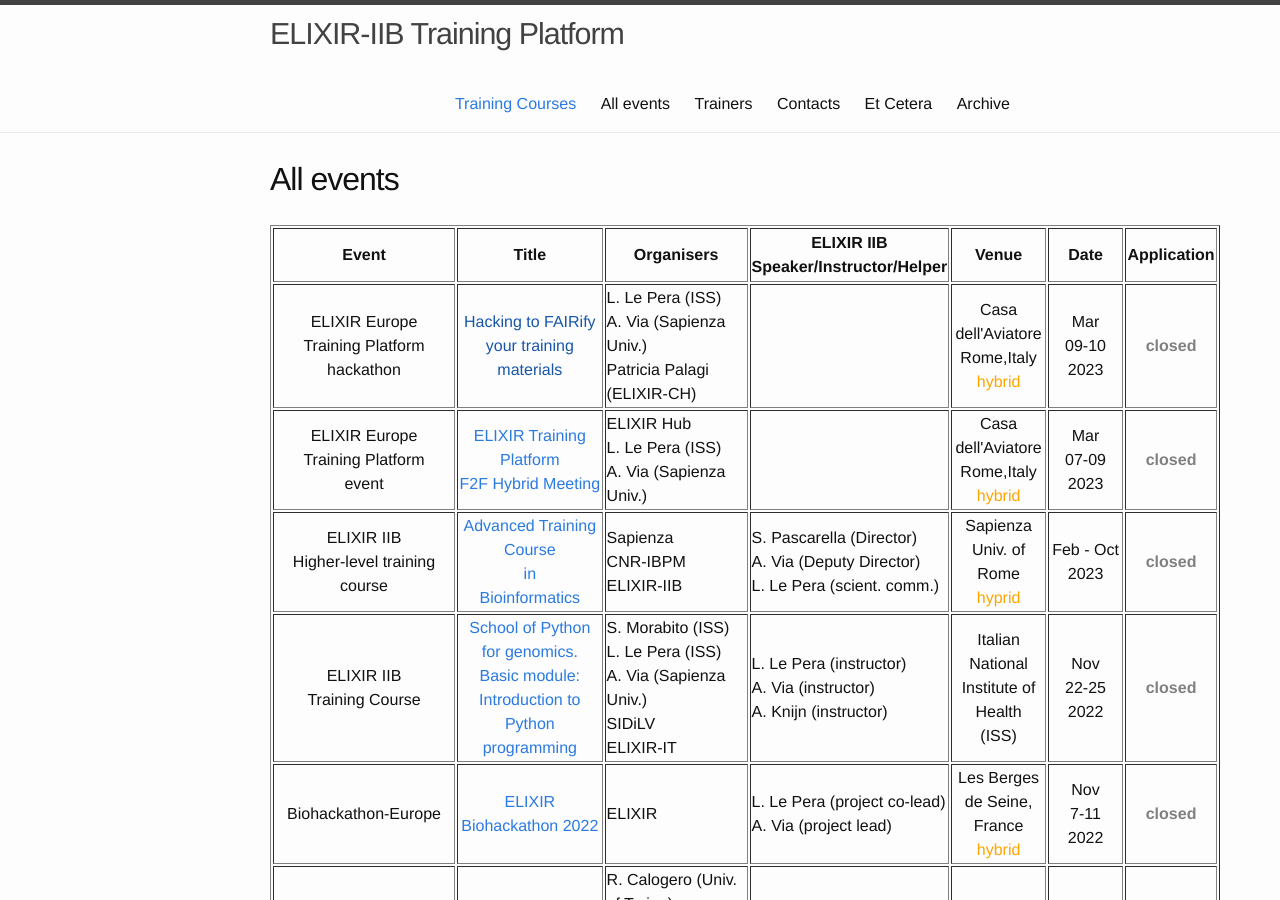
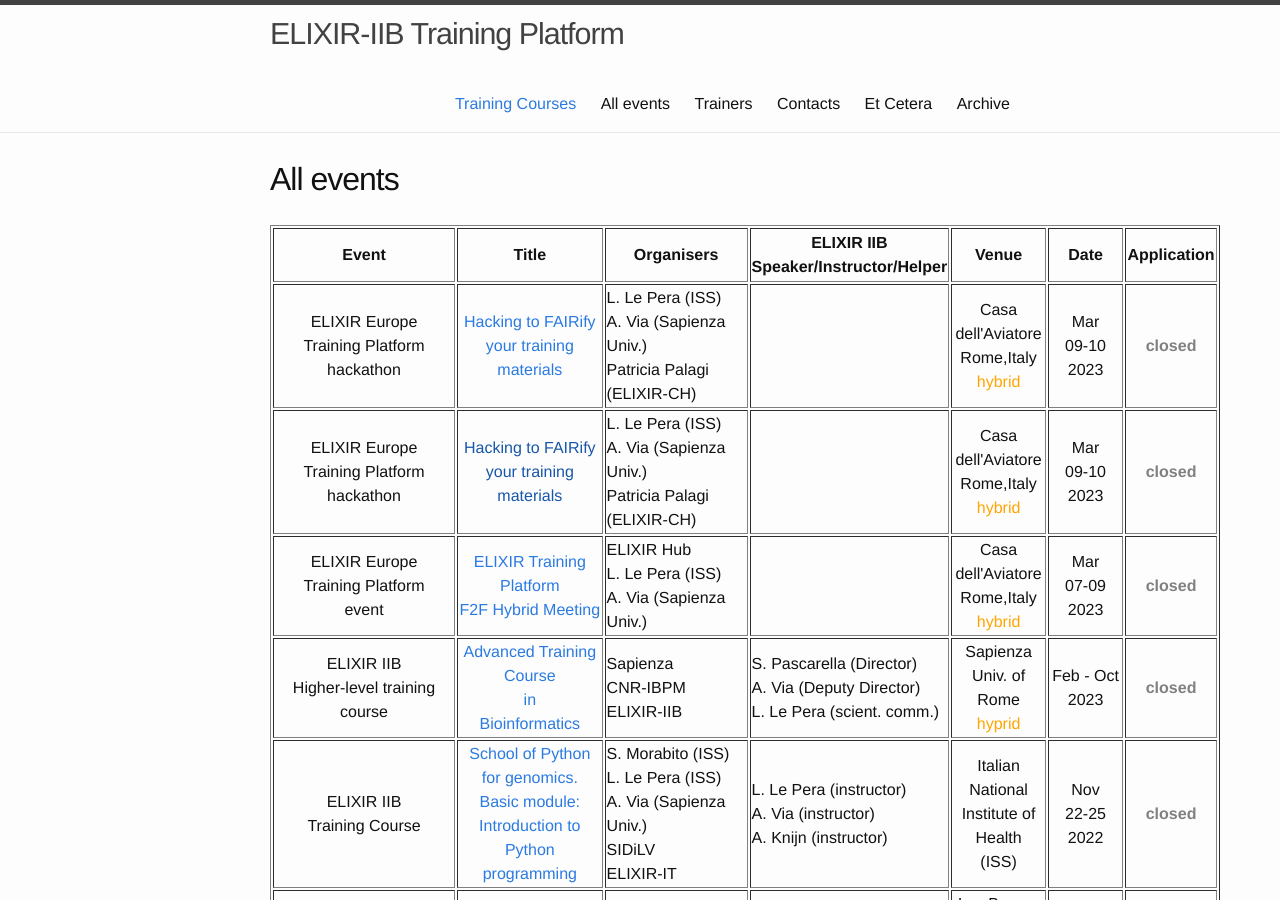
Before and after one commit to ELIXIR-IIB-training/website, a Jekyll site: the page built from _pages/01-all_events.md, in a window 1280 px wide and 900 px high. Built offline with Jekyll 4.4.1, drawn with Linux system fonts in a browser that asks for light colours.

Commit message:
Update 01-all_events.md

```diff
--- a/_pages/01-all_events.md
+++ b/_pages/01-all_events.md
@@ -13,6 +13,16 @@ permalink: /all_events/
    <td height="50" width="75" align="center"><b>Venue</b></td>
    <td height="50" width="75" align="center"><b>Date</b></td>
    <td height="50" width="90" align="center"><b>Application</b></td>
+</tr>
+
+   <tr>
+   <td height="50" align="center">ELIXIR Europe<br>Training Platform<br>hackathon</td>
+   <td height="50" width="220" align="center"><a href=" https://github.com/ELIXIR-IIB-training/website/blob/gh-pages/miscellaneous/metagenomics-bari-2017-description.html">Hacking to FAIRify your training materials</a></td>
+   <td height="50" width="150">L. Le Pera (ISS)<br>A. Via (Sapienza Univ.)<br>Patricia Palagi (ELIXIR-CH)</td>
+   <td height="50" width="150"></td>
+   <td height="50" align="center">Casa dell'Aviatore<br>Rome,Italy<br><font color="orange">hybrid</font></td>
+   <td height="50" width="75" align="center">Mar<br>09-10<br>2023</td>
+   <td height="50" align="center"><font color="grey"><b>closed</b></font></td>
 </tr>
 
    <tr>
```
